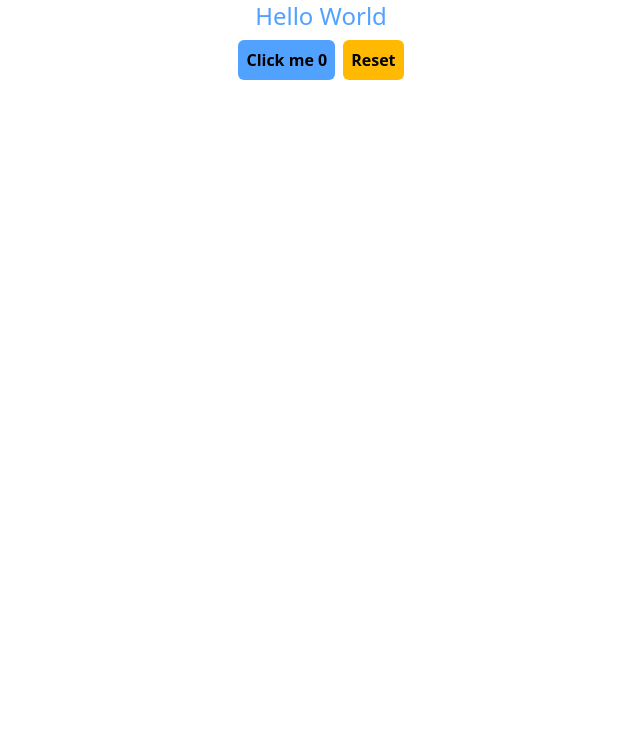
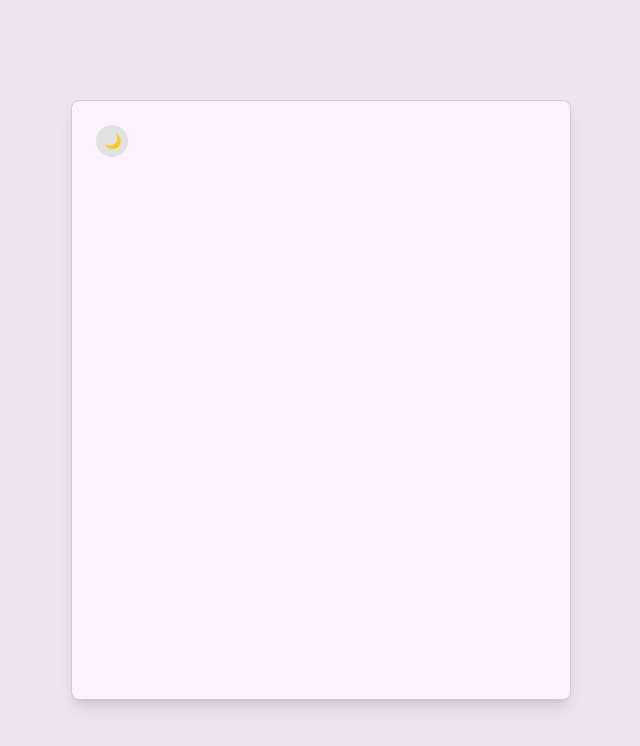
Before and after one commit to MihirMistry2/to_do_app, a React (Vite) app: page / in a window 1280 px wide. Shown: the top 746 px of the page, without its empty margins (319-959 px from the left). Built offline with nearby package versions, Linux system fonts and the light colour scheme.

Commit message:
feat: add light and dark theme palettes with Tailwind config

```diff
--- a/src/App.tsx
+++ b/src/App.tsx
@@ -1,19 +1,36 @@
-import { useState } from 'react';
-
-import IncrementButton from '@components/IncrementButton';
-import ResetButton from '@components/ResetButton';
+import { useState, useEffect } from 'react';
 
 const App = () => {
-    const [count, setCount] = useState(0);
+    const [darkMode, setDarkMode] = useState<boolean>(() => {
+        return localStorage.getItem('theme') === 'dark';
+    });
+
+    useEffect(() => {
+        if (darkMode) {
+            document.documentElement.classList.add('dark');
+            localStorage.setItem('theme', 'dark');
+        } else {
+            document.documentElement.classList.remove('dark');
+            localStorage.setItem('theme', 'light');
+        }
+    }, [darkMode]);
 
     return (
         <>
-            <div className="flex flex-col items-center gap-2">
-                <h1 className="text-2xl text-blue-400">Hello World</h1>
-                <div className="flex gap-2">
-                    <IncrementButton count={count} setCount={setCount} />
-                    <ResetButton setCount={setCount} />
-                </div>
+            <div className="bg-surface-tonal-a10 flex h-dvh w-full items-center justify-center text-sm sm:h-screen sm:p-4">
+                <section className="border-surface-tonal-a30 bg-surface-tonal-a0 flex h-full w-full flex-col space-y-6 overflow-hidden p-6 shadow-lg sm:mx-auto sm:h-[70vh] sm:max-w-xl sm:rounded-lg sm:border md:h-[75vh] md:w-[80%] lg:w-[60%] xl:w-[40%]">
+                    <header className="flex gap-4">
+                        <div>
+                            <button
+                                type="button"
+                                onClick={() => setDarkMode(!darkMode)}
+                                className="md bg-surface-a20 dark:bg-surface-a20 flex h-10 w-10 items-center justify-center rounded-full transition duration-200 ease-out outline-none active:scale-[0.97] md:h-8 md:w-8"
+                            >
+                                {darkMode ? '☀️' : '🌙'}
+                            </button>
+                        </div>
+                    </header>
+                </section>
             </div>
         </>
     );
--- a/src/components/IncrementButton.tsx
+++ /dev/null
@@ -1,26 +0,0 @@
-import type React from 'react';
-
-interface IncrementButtonProps {
-    count: number;
-    setCount: React.Dispatch<React.SetStateAction<number>>;
-}
-
-const IncrementButton: React.FC<IncrementButtonProps> = ({
-    count,
-    setCount,
-}): React.ReactElement => {
-    const handleIncrementClick = () => {
-        setCount(prev => prev + 1);
-    };
-
-    return (
-        <button
-            className="w-fit cursor-pointer rounded-md bg-blue-400 p-2 font-bold text-black"
-            onClick={handleIncrementClick}
-        >
-            Click me {count}
-        </button>
-    );
-};
-
-export default IncrementButton;
--- a/src/components/ResetButton.tsx
+++ /dev/null
@@ -1,24 +0,0 @@
-import type React from 'react';
-
-interface ResetButtonProps {
-    setCount: React.Dispatch<React.SetStateAction<number>>;
-}
-
-const ResetButton: React.FC<ResetButtonProps> = ({
-    setCount,
-}): React.ReactElement => {
-    const handleResetClick = () => {
-        setCount(0);
-    };
-
-    return (
-        <button
-            className="w-fit cursor-pointer rounded-md bg-amber-400 p-2 font-bold text-black"
-            onClick={handleResetClick}
-        >
-            Reset
-        </button>
-    );
-};
-
-export default ResetButton;
--- a/src/styles/index.css
+++ b/src/styles/index.css
@@ -1 +1,29 @@
+/* Tailwind Framework */
 @import 'tailwindcss';
+
+/* Custom Tailwind "dark" variant targeting .dark class and its descendants */
+@custom-variant dark (&:where(.dark, .dark *));
+
+/* Design Tokens */
+@import '@styles/tokens/constants.css';
+
+/* Themes */
+@import '@styles/themes/base.css';
+@import '@styles/themes/dark.css';
+
+/* ========== Custom Scrollbar ========== */
+::-webkit-scrollbar {
+    width: 4px;
+}
+::-webkit-scrollbar-track {
+    background: transparent;
+}
+::-webkit-scrollbar-thumb {
+    background-color: #999;
+    border-radius: 9999px;
+}
+
+/* Hide scrollbar */
+.hide-scrollbar::-webkit-scrollbar {
+    display: none;
+}
--- /dev/null
+++ b/src/styles/themes/base.css
@@ -0,0 +1,47 @@
+@theme {
+    /* ========== Primary ========== */
+    --color-primary-a0: #d860fc;
+    --color-primary-a10: #cf66ee;
+    --color-primary-a20: #c66be0;
+    --color-primary-a30: #bc70d2;
+    --color-primary-a40: #b374c4;
+    --color-primary-a50: #a977b6;
+
+    /* ========== Surface (backgrounds) ========== */
+    --color-surface-a0: #ffffff;
+    --color-surface-a03: #f7f7f7;
+    --color-surface-a05: #f4f4f4;
+    --color-surface-a07: #f2f2f2;
+    --color-surface-a10: #f0f0f0;
+    --color-surface-a20: #e1e1e1;
+    --color-surface-a30: #d3d3d3;
+    --color-surface-a40: #c5c5c5;
+    --color-surface-a50: #b6b6b6;
+
+    /* ========== Surface Tonal ========== */
+    --color-surface-tonal-a0: #fdf0ff;
+    --color-surface-tonal-a03: #f8ebfc;
+    --color-surface-tonal-a05: #f6e8fa;
+    --color-surface-tonal-a07: #f1e3f6;
+    --color-surface-tonal-a10: #eee3f0;
+    --color-surface-tonal-a20: #e0d6e1;
+    --color-surface-tonal-a30: #d2c9d3;
+    --color-surface-tonal-a40: #c4bdc5;
+    --color-surface-tonal-a50: #b6b0b6;
+
+    /* ========== Status: Success ========== */
+    --color-success-a0: #26bc6a;
+    --color-success-a10: #4fc981;
+    --color-success-a20: #78d699;
+    --color-success-a30: #a1e3b1;
+    --color-success-a40: #c9f1d0;
+    --color-success-a50: #e2ffef;
+
+    /* ========== Status: Danger ========== */
+    --color-danger-a0: #ff5656;
+    --color-danger-a10: #ff7777;
+    --color-danger-a20: #ff9999;
+    --color-danger-a30: #ffbbbb;
+    --color-danger-a40: #ffdddd;
+    --color-danger-a50: #ffeeee;
+}
--- /dev/null
+++ b/src/styles/themes/dark.css
@@ -0,0 +1,46 @@
+.dark {
+    /* ========== Primary (dark tweaks) ========== */
+    --color-primary-a10: #de74fd;
+    --color-primary-a20: #e487fe;
+    --color-primary-a30: #e999fe;
+    --color-primary-a40: #eeabff;
+    --color-primary-a50: #f2bcff;
+
+    /* ========== Surface (dark) ========== */
+    --color-surface-a0: #121212;
+    --color-surface-a03: #1b1b1b;
+    --color-surface-a05: #212121;
+    --color-surface-a07: #262626;
+    --color-surface-a10: #282828;
+    --color-surface-a20: #3f3f3f;
+    --color-surface-a30: #575757;
+    --color-surface-a40: #717171;
+    --color-surface-a50: #8b8b8b;
+
+    /* ========== Surface Tonal (dark) ========== */
+    --color-surface-tonal-a0: #231b26;
+    --color-surface-tonal-a03: #2b232e;
+    --color-surface-tonal-a05: #302833;
+    --color-surface-tonal-a07: #352d37;
+    --color-surface-tonal-a10: #38303a;
+    --color-surface-tonal-a20: #4e4650;
+    --color-surface-tonal-a30: #645e67;
+    --color-surface-tonal-a40: #7c777e;
+    --color-surface-tonal-a50: #959097;
+
+    /* ========== Status: Success (dark) ========== */
+    --color-success-a0: #4cd964;
+    --color-success-a10: #66e07a;
+    --color-success-a20: #7fe790;
+    --color-success-a30: #98eea6;
+    --color-success-a40: #b1f5bc;
+    --color-success-a50: #cbfccf;
+
+    /* ========== Status: Danger (dark) ========== */
+    --color-danger-a0: #ff4d4f;
+    --color-danger-a10: #ff6668;
+    --color-danger-a20: #ff7f81;
+    --color-danger-a30: #ff999a;
+    --color-danger-a40: #ffb2b3;
+    --color-danger-a50: #ffcccc;
+}
--- /dev/null
+++ b/src/styles/tokens/constants.css
@@ -0,0 +1,4 @@
+:root {
+    --clr-black: #000000;
+    --clr-white: #ffffff;
+}
--- /dev/null
+++ b/tailwind.config.js
@@ -0,0 +1,63 @@
+/** @type {import('tailwindcss').Config} */
+export default {
+    content: ['./index.html', './src/**/*.{js,ts,jsx,tsx}'],
+    darkMode: 'class',
+    theme: {
+        extend: {
+            colors: {
+                primary: {
+                    a0: 'var(--color-primary-a0)',
+                    a10: 'var(--color-primary-a10)',
+                    a20: 'var(--color-primary-a20)',
+                    a30: 'var(--color-primary-a30)',
+                    a40: 'var(--color-primary-a40)',
+                    a50: 'var(--color-primary-a50)',
+                },
+                surface: {
+                    a0: 'var(--color-surface-a0)',
+                    a03: 'var(--color-surface-a03)',
+                    a05: 'var(--color-surface-a05)',
+                    a07: 'var(--color-surface-a07)',
+                    a10: 'var(--color-surface-a10)',
+                    a20: 'var(--color-surface-a20)',
+                    a30: 'var(--color-surface-a30)',
+                    a40: 'var(--color-surface-a40)',
+                    a50: 'var(--color-surface-a50)',
+                },
+                'surface-tonal': {
+                    a0: 'var(--color-surface-tonal-a0)',
+                    a03: 'var(--color-surface-tonal-a03)',
+                    a05: 'var(--color-surface-tonal-a05)',
+                    a07: 'var(--color-surface-tonal-a07)',
+                    a10: 'var(--color-surface-tonal-a10)',
+                    a20: 'var(--color-surface-tonal-a20)',
+                    a30: 'var(--color-surface-tonal-a30)',
+                    a40: 'var(--color-surface-tonal-a40)',
+                    a50: 'var(--color-surface-tonal-a50)',
+                },
+                success: {
+                    a0: 'var(--color-success-a0)',
+                    a10: 'var(--color-success-a10)',
+                    a20: 'var(--color-success-a20)',
+                    a30: 'var(--color-success-a30)',
+                    a50: 'var(--color-success-a50)',
+                },
+                danger: {
+                    a0: 'var(--color-danger-a0)',
+                    a10: 'var(--color-danger-a10)',
+                    a20: 'var(--color-danger-a20)',
+                    a30: 'var(--color-danger-a30)',
+                    a50: 'var(--color-danger-a50)',
+                },
+                base: {
+                    dark: 'var(--color-dark-a0)',
+                    light: 'var(--color-light-a0)',
+                },
+            },
+            fontSize: {
+                fluid: 'clamp(0.75rem, 0.9rem - 0.125vw, 0.875rem)',
+            },
+        },
+    },
+    plugins: [],
+};
```
